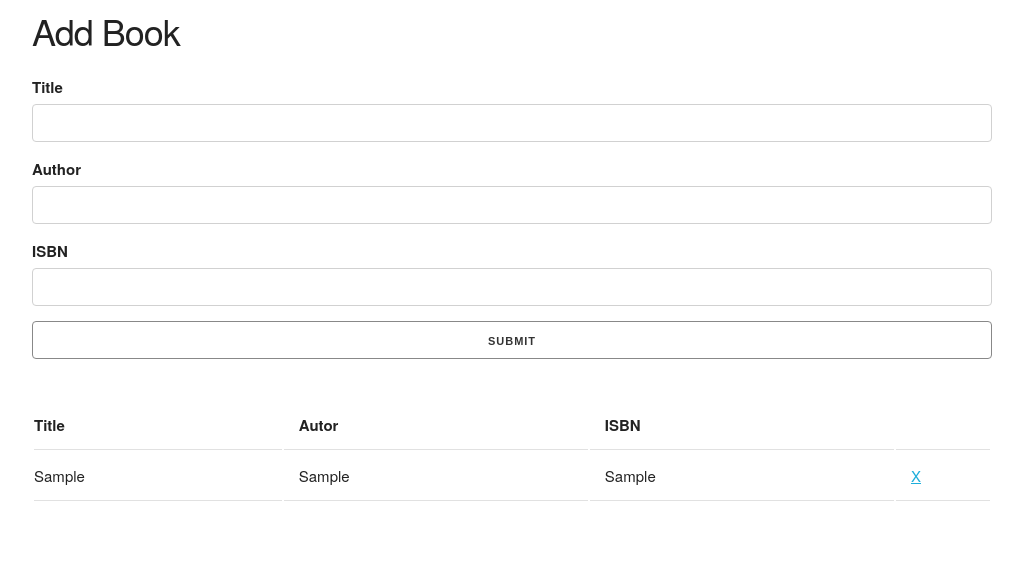
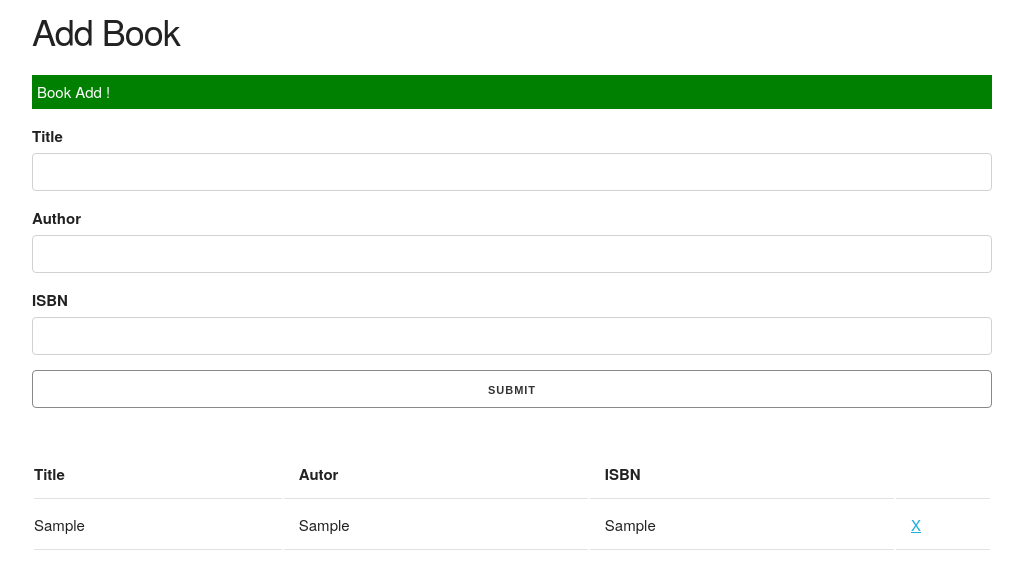
Before and after one commit to Rokibul-Islam-Rifat/project-02, a plain HTML site: page index.html in a window 1280 px wide. Both pictures are taken after typing "Sample", "Sample", "Sample" into the empty fields and a click on the input "Submit". Shown: the whole page, without its empty margins (128-1151 px from the left). Drawn offline with nearby package versions, Linux system fonts and the light colour scheme.

Commit message:
this is my third commit

```diff
--- a/index.html
+++ b/index.html
@@ -4,6 +4,7 @@
     <meta charset="UTF-8">
     <meta name="viewport" content="width=device-width, initial-scale=1.0">
     <link rel="stylesheet" href="https://cdnjs.cloudflare.com/ajax/libs/skeleton/2.0.4/skeleton.min.css"/>
+    <link rel="stylesheet" href="style.css">
     <title>Book List</title>
 </head>
 <body>
--- a/js/script.js
+++ b/js/script.js
@@ -1,4 +1,4 @@
-//Get Ui Element
+//Get UI Element
 let form = document.querySelector('#book-form');
 
 
@@ -19,38 +19,51 @@ class UI{
         let list = document.querySelector('#book-list');
         let row = document.createElement('tr');
         row.innerHTML = `
-            <td>${book.title}</td>
-            <td>${book.author}</td>
-            <td>${book.isbn}</td>
-            <td><a href="#" class="delete">X</a></td>
+        <td>${book.title}</td>
+        <td>${book.author}</td>
+        <td>${book.isbn}</td>
+        <td><a href="#" class="delete">X</a></td>
         `
         list.appendChild(row);
     }
-    clearFields(){
-    document.querySelector('#title').value = '',
-    document.querySelector('#author').value = '',
+    clearList(){
+        document.querySelector('#title').value = '';
+    document.querySelector('#author').value = '';
     document.querySelector('#isbn').value = '';
+    }
+    showAlert(message, className){
+        let div = document.createElement('div');
+        div.className = `alert ${className}`;
+        div.appendChild(document.createTextNode(message));
+        let container = document.querySelector('.container');
+        let form = document.querySelector('#book-form');
+        container.insertBefore(div, form);
+
+        setTimeout(()=>{
+            document.querySelector('.alert').remove()
+        },3000)
     }
 }
 
-
-
-//Add Event Lisintener
+//Add Event lisintener
 form.addEventListener('submit', newBook);
 
-
-
-//Define funciton
+//Define function
 function newBook(e){
     let title = document.querySelector('#title').value,
     author = document.querySelector('#author').value,
     isbn = document.querySelector('#isbn').value;
-    let book = new Book(title, author, isbn);
 
     let ui = new UI();
-    ui.addToBookList(book);
 
-    ui.clearFields();
-
+    if(title === '' || author === '' || isbn === ''){
+        // alert('Please Fill All The Fields !');
+        ui.showAlert("Please Fill All The Fields","error")
+    }else{
+        let book = new Book(title, author, isbn);
+        ui.addToBookList(book);
+        ui.clearList();
+        ui.showAlert("Book Add !", "success")
+    }
     e.preventDefault();
 }
--- /dev/null
+++ b/style.css
@@ -0,0 +1,12 @@
+.success,
+.error{
+    color:white;
+    padding : 5px;
+    margin: 5px 0 15px 0;
+}
+.success{
+    background:green;
+}
+.error{
+    background:red;
+}
```
